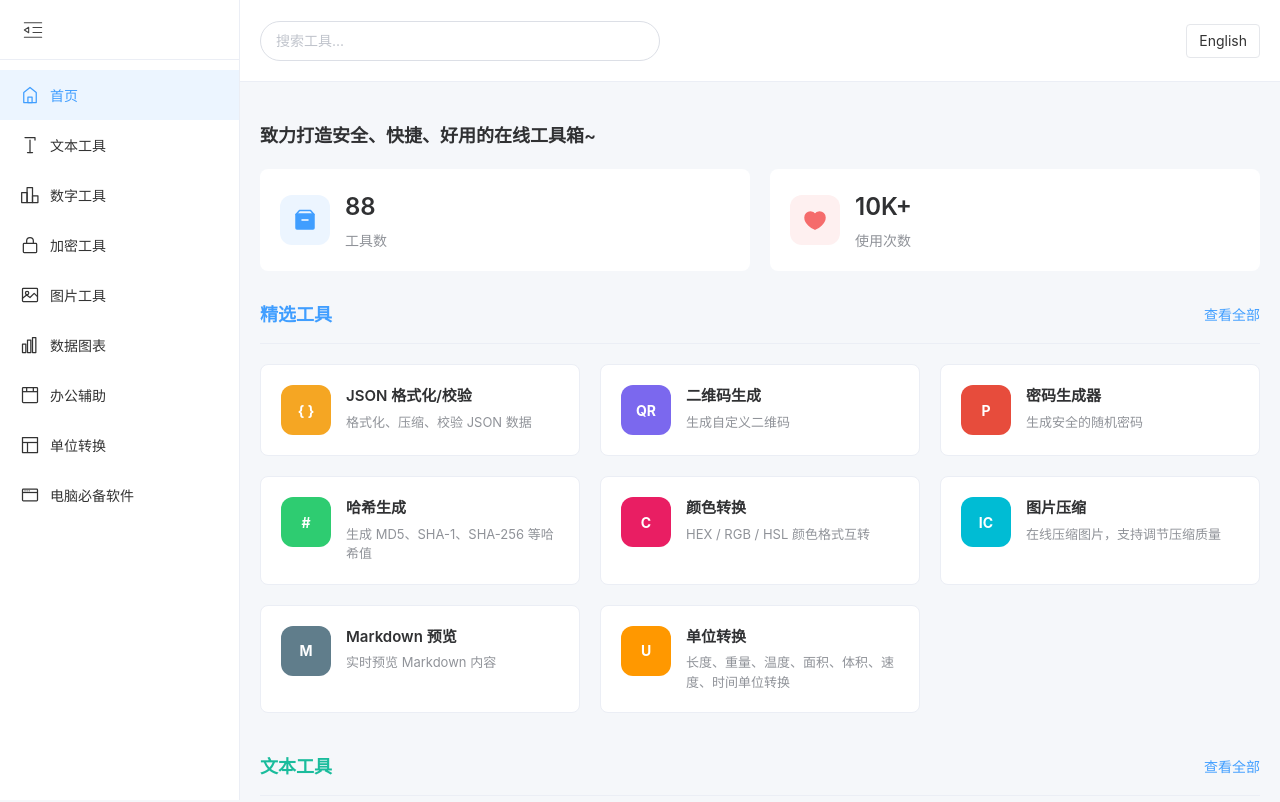
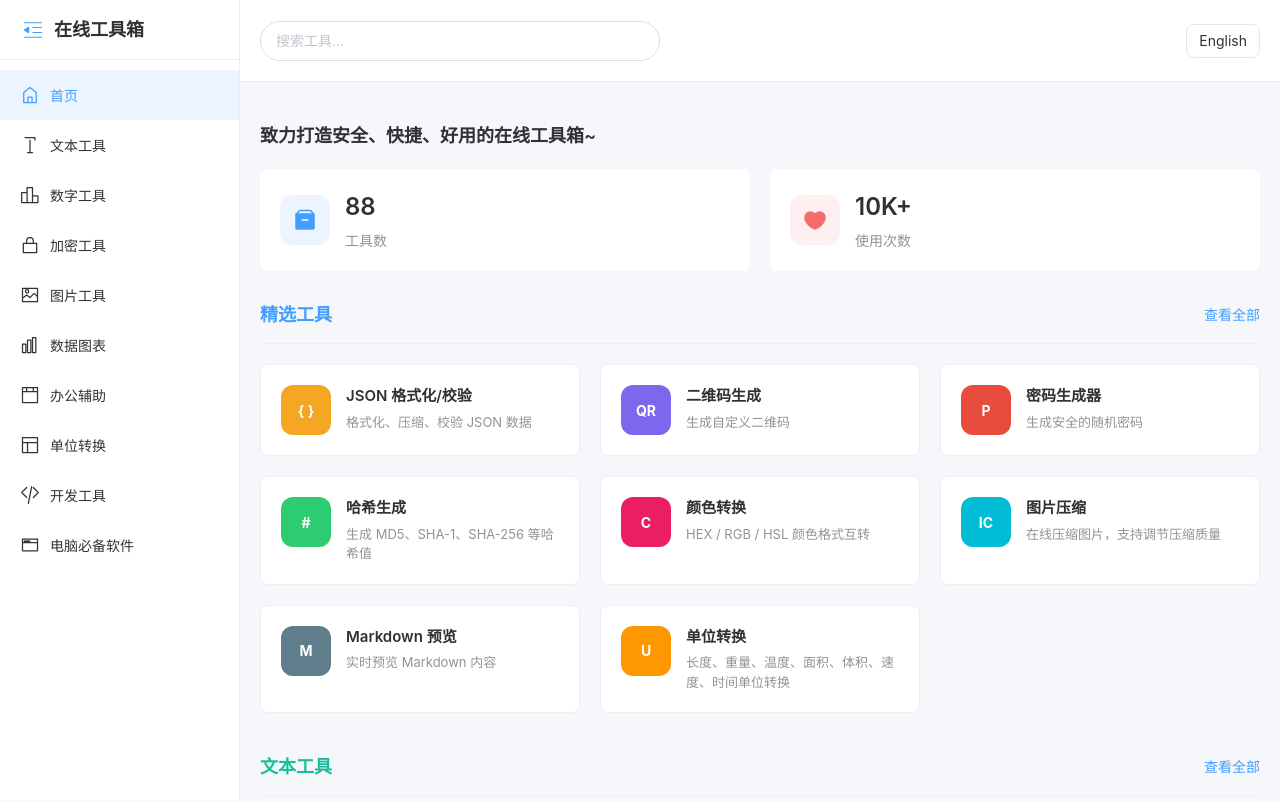
Before and after one commit to stevenzhou111/tobox22, a React (Vite) app: page / in a window 1280 px wide. Shown: the top 802 px of the page. Built offline with nearby package versions, Linux system fonts and the light colour scheme.

Commit message:
fix: add mobile hamburger menu, fix sidebar navigation, add Dev Tools category

```diff
--- a/src/components/Layout.tsx
+++ b/src/components/Layout.tsx
@@ -41,6 +41,20 @@ const allTools = [
   { path: '/barchart', label: '柱状图' },
   { path: '/piechart', label: '饼图' },
   { path: '/linechart', label: '折线图' },
+  { path: '/software', label: '电脑必备软件' },
+]
+
+const navItems = [
+  { path: '/', labelKey: 'nav.home', icon: 'M9 18V42H39V18L24 6L9 18Z M19 29V42H29V29H19Z M9 42H39' },
+  { path: '/category/text', labelKey: 'nav.text', icon: 'M12 6H36V12 M24 12V42 M18 42H30' },
+  { path: '/category/number', labelKey: 'nav.number', icon: 'M17 18H4V42H17V18Z M30 6H17V42H30V6Z M43 26H30V42H43V26Z' },
+  { path: '/category/encrypt', labelKey: 'nav.encrypt', icon: 'M8 20V42H40V20H8Z M16 20V14C16 9.6 19.6 6 24 6C28.4 6 32 9.6 32 14V20' },
+  { path: '/category/image', labelKey: 'nav.image', icon: 'M6 8H42V40H6V8Z M17 19C19.2 19 21 17.2 21 15S19.2 11 17 11 13 12.8 13 15 14.8 19 17 19Z M6 32L16 24L24 30L34 20L42 28' },
+  { path: '/category/chart', labelKey: 'nav.chart', icon: 'M6 42V22H14V42H6Z M18 42V12H26V42H18Z M30 42V6H38V42H30Z' },
+  { path: '/category/office', labelKey: 'nav.office', icon: 'M6 6H42V42H6V6Z M6 16H42 M16 6V16 M32 6V16' },
+  { path: '/category/unit', labelKey: 'nav.unit', icon: 'M6 6H42V42H6V6Z M6 18H42 M18 18V42' },
+  { path: '/category/dev', labelKey: 'nav.dev', icon: 'M16 6L4 18L16 30 M32 6L44 18L32 30 M28 4L20 44' },
+  { path: '/category/software', labelKey: 'nav.software', icon: 'M6 10H42V38H6V10Z M6 18H42 M12 14A1.5 1.5 0 1 0 12 17A1.5 1.5 0 1 0 12 14Z M17 14A1.5 1.5 0 1 0 17 17A1.5 1.5 0 1 0 17 14Z M22 14A1.5 1.5 0 1 0 22 17A1.5 1.5 0 1 0 22 14Z' },
 ]
 
 export default function Layout() {
@@ -66,6 +80,7 @@ export default function Layout() {
     navigate(path)
     setSearchQuery('')
     setSearchResults([])
+    setSidebarOpen(false)
   }
 
   const toggleLang = () => {
@@ -79,97 +94,33 @@ export default function Layout() {
       {/* Sidebar */}
       <aside className={`sidebar ${sidebarOpen ? 'open' : ''}`}>
         <div className="sidebar-logo">
-          <svg viewBox="0 0 48 48" fill="none" width="26" height="26">
-            <path d="M8 10.5H40" stroke="#444" strokeWidth="2" strokeLinecap="round" strokeLinejoin="round"/>
-            <path d="M24 19.5H40" stroke="#444" strokeWidth="2" strokeLinecap="round" strokeLinejoin="round"/>
-            <path d="M24 28.5H40" stroke="#444" strokeWidth="2" strokeLinecap="round" strokeLinejoin="round"/>
-            <path d="M8 37.5H40" stroke="#444" strokeWidth="2" strokeLinecap="round" strokeLinejoin="round"/>
-            <path d="M16 19L8 24L16 29V19Z" fill="none" stroke="#444" strokeWidth="2" strokeLinejoin="round"/>
-          </svg>
+          <NavLink to="/" className="flex items-center gap-2" onClick={() => setSidebarOpen(false)}>
+            <svg viewBox="0 0 48 48" fill="none" width="26" height="26">
+              <path d="M8 10.5H40" stroke="#409eff" strokeWidth="2" strokeLinecap="round" strokeLinejoin="round"/>
+              <path d="M24 19.5H40" stroke="#409eff" strokeWidth="2" strokeLinecap="round" strokeLinejoin="round"/>
+              <path d="M24 28.5H40" stroke="#409eff" strokeWidth="2" strokeLinecap="round" strokeLinejoin="round"/>
+              <path d="M8 37.5H40" stroke="#409eff" strokeWidth="2" strokeLinecap="round" strokeLinejoin="round"/>
+              <path d="M16 19L8 24L16 29V19Z" fill="#409eff" stroke="#409eff" strokeWidth="2" strokeLinejoin="round"/>
+            </svg>
+            <span className="font-bold text-[#303133] text-lg hidden sm:block">{t('title')}</span>
+          </NavLink>
         </div>
 
         <nav className="sidebar-menu">
-          <NavLink to="/" end className={({ isActive }) => `menu-item ${isActive ? 'active' : ''}`}>
-            <svg viewBox="0 0 48 48" fill="none" width="20" height="20">
-              <path d="M9 18V42H39V18L24 6L9 18Z" fill="none" stroke="currentColor" strokeWidth="3" strokeLinecap="round" strokeLinejoin="round"/>
-              <path d="M19 29V42H29V29H19Z" fill="none" stroke="currentColor" strokeWidth="3" strokeLinejoin="round"/>
-            </svg>
-            <span>{t('nav.home')}</span>
-          </NavLink>
-
-          <NavLink to="/category/text" className={({ isActive }) => `menu-item ${isActive ? 'active' : ''}`}>
-            <svg viewBox="0 0 48 48" fill="none" width="20" height="20">
-              <path d="M12 6H36V12" stroke="currentColor" strokeWidth="3" strokeLinecap="round" strokeLinejoin="round"/>
-              <path d="M24 12V42" stroke="currentColor" strokeWidth="3" strokeLinecap="round"/>
-              <path d="M18 42H30" stroke="currentColor" strokeWidth="3" strokeLinecap="round"/>
-            </svg>
-            <span>{t('nav.text')}</span>
-          </NavLink>
-
-          <NavLink to="/category/number" className={({ isActive }) => `menu-item ${isActive ? 'active' : ''}`}>
-            <svg viewBox="0 0 48 48" fill="none" width="20" height="20">
-              <path d="M17 18H4V42H17V18Z" stroke="currentColor" strokeWidth="3" strokeLinecap="round" strokeLinejoin="round"/>
-              <path d="M30 6H17V42H30V6Z" stroke="currentColor" strokeWidth="3" strokeLinejoin="round"/>
-              <path d="M43 26H30V42H43V26Z" stroke="currentColor" strokeWidth="3" strokeLinecap="round" strokeLinejoin="round"/>
-            </svg>
-            <span>{t('nav.number')}</span>
-          </NavLink>
-
-          <NavLink to="/category/encrypt" className={({ isActive }) => `menu-item ${isActive ? 'active' : ''}`}>
-            <svg viewBox="0 0 48 48" fill="none" width="20" height="20">
-              <rect x="8" y="20" width="32" height="22" rx="2" stroke="currentColor" strokeWidth="3" strokeLinejoin="round"/>
-              <path d="M16 20V14C16 9.58172 19.5817 6 24 6C28.4183 6 32 9.58172 32 14V20" stroke="currentColor" strokeWidth="3" strokeLinecap="round"/>
-            </svg>
-            <span>{t('nav.encrypt')}</span>
-          </NavLink>
-
-          <NavLink to="/category/image" className={({ isActive }) => `menu-item ${isActive ? 'active' : ''}`}>
-            <svg viewBox="0 0 48 48" fill="none" width="20" height="20">
-              <rect x="6" y="8" width="36" height="32" rx="2" stroke="currentColor" strokeWidth="3" strokeLinejoin="round"/>
-              <circle cx="17" cy="19" r="4" stroke="currentColor" strokeWidth="3"/>
-              <path d="M6 32L16 24L24 30L34 20L42 28" stroke="currentColor" strokeWidth="3" strokeLinecap="round" strokeLinejoin="round"/>
-            </svg>
-            <span>{t('nav.image')}</span>
-          </NavLink>
-
-          <NavLink to="/category/chart" className={({ isActive }) => `menu-item ${isActive ? 'active' : ''}`}>
-            <svg viewBox="0 0 48 48" fill="none" width="20" height="20">
-              <path d="M6 42V22H14V42H6Z" stroke="currentColor" strokeWidth="3" strokeLinecap="round" strokeLinejoin="round"/>
-              <path d="M18 42V12H26V42H18Z" stroke="currentColor" strokeWidth="3" strokeLinecap="round" strokeLinejoin="round"/>
-              <path d="M30 42V6H38V42H30Z" stroke="currentColor" strokeWidth="3" strokeLinecap="round" strokeLinejoin="round"/>
-            </svg>
-            <span>{t('nav.chart')}</span>
-          </NavLink>
-
-          <NavLink to="/category/office" className={({ isActive }) => `menu-item ${isActive ? 'active' : ''}`}>
-            <svg viewBox="0 0 48 48" fill="none" width="20" height="20">
-              <rect x="6" y="6" width="36" height="36" rx="2" stroke="currentColor" strokeWidth="3"/>
-              <path d="M6 16H42" stroke="currentColor" strokeWidth="3"/>
-              <path d="M16 6V16" stroke="currentColor" strokeWidth="3"/>
-              <path d="M32 6V16" stroke="currentColor" strokeWidth="3"/>
-            </svg>
-            <span>{t('nav.office')}</span>
-          </NavLink>
-
-          <NavLink to="/category/unit" className={({ isActive }) => `menu-item ${isActive ? 'active' : ''}`}>
-            <svg viewBox="0 0 48 48" fill="none" width="20" height="20">
-              <path d="M6 6H42V42H6V6Z" stroke="currentColor" strokeWidth="3" strokeLinejoin="round"/>
-              <path d="M6 18H42" stroke="currentColor" strokeWidth="3"/>
-              <path d="M18 18V42" stroke="currentColor" strokeWidth="3"/>
-            </svg>
-            <span>{t('nav.unit')}</span>
-          </NavLink>
-
-          <NavLink to="/category/software" className={({ isActive }) => `menu-item ${isActive ? 'active' : ''}`}>
-            <svg viewBox="0 0 48 48" fill="none" width="20" height="20">
-              <rect x="6" y="10" width="36" height="28" rx="2" stroke="currentColor" strokeWidth="3"/>
-              <path d="M6 18H42" stroke="currentColor" strokeWidth="3"/>
-              <circle cx="12" cy="14" r="1.5" fill="currentColor"/>
-              <circle cx="17" cy="14" r="1.5" fill="currentColor"/>
-              <circle cx="22" cy="14" r="1.5" fill="currentColor"/>
-            </svg>
-            <span>{t('nav.software')}</span>
-          </NavLink>
+          {navItems.map((item) => (
+            <NavLink
+              key={item.path}
+              to={item.path}
+              end={item.path === '/'}
+              className={({ isActive }) => `menu-item ${isActive ? 'active' : ''}`}
+              onClick={() => setSidebarOpen(false)}
+            >
+              <svg viewBox="0 0 48 48" fill="none" width="20" height="20">
+                <path d={item.icon} stroke="currentColor" strokeWidth="3" strokeLinecap="round" strokeLinejoin="round"/>
+              </svg>
+              <span>{t(item.labelKey)}</span>
+            </NavLink>
+          ))}
         </nav>
       </aside>
 
@@ -177,6 +128,27 @@ export default function Layout() {
       <div className="main-wrapper">
         {/* Header */}
         <header className="main-header">
+          {/* Mobile menu button */}
+          <button
+            className="lg:hidden p-2 mr-2 rounded-lg hover:bg-gray-100"
+            onClick={() => setSidebarOpen(!sidebarOpen)}
+          >
+            <svg width="24" height="24" viewBox="0 0 24 24" fill="none" stroke="currentColor" strokeWidth="2" strokeLinecap="round" strokeLinejoin="round">
+              {sidebarOpen ? (
+                <>
+                  <line x1="18" y1="6" x2="6" y2="18"/>
+                  <line x1="6" y1="6" x2="18" y2="18"/>
+                </>
+              ) : (
+                <>
+                  <line x1="3" y1="12" x2="21" y2="12"/>
+                  <line x1="3" y1="6" x2="21" y2="6"/>
+                  <line x1="3" y1="18" x2="21" y2="18"/>
+                </>
+              )}
+            </svg>
+          </button>
+
           <div className="header-left">
             <div className="search-box" style={{ position: 'relative' }}>
               <input
@@ -192,22 +164,23 @@ export default function Layout() {
                   left: 0,
                   right: 0,
                   background: '#fff',
-                  borderRadius: '4px',
-                  boxShadow: '0 2px 12px rgba(0,0,0,0.1)',
+                  borderRadius: '8px',
+                  boxShadow: '0 4px 20px rgba(0,0,0,0.12)',
                   maxHeight: '300px',
                   overflowY: 'auto',
                   zIndex: 1000,
-                  marginTop: '5px',
+                  marginTop: '8px',
                 }}>
                   {searchResults.map((tool) => (
                     <div
                       key={tool.path}
                       onClick={() => handleSelectTool(tool.path)}
                       style={{
-                        padding: '10px 15px',
+                        padding: '12px 16px',
                         cursor: 'pointer',
                         fontSize: '14px',
-                        borderBottom: '1px solid #ebeef5',
+                        borderBottom: '1px solid #f5f7fa',
+                        transition: 'background 0.2s',
                       }}
                       onMouseEnter={(e) => (e.currentTarget.style.background = '#f5f7fa')}
                       onMouseLeave={(e) => (e.currentTarget.style.background = '#fff')}
@@ -221,7 +194,7 @@ export default function Layout() {
           </div>
 
           <div className="header-right">
-            <button onClick={toggleLang} className="px-3 py-1.5 text-sm border border-gray-200 rounded hover:bg-gray-50">
+            <button onClick={toggleLang} className="px-3 py-1.5 text-sm border border-gray-200 rounded-lg hover:bg-gray-50 transition-colors">
               {t('switchLang')}
             </button>
           </div>
@@ -235,7 +208,10 @@ export default function Layout() {
 
       {/* Mobile overlay */}
       {sidebarOpen && (
-        <div className="fixed inset-0 bg-black/50 z-90 lg:hidden" onClick={() => setSidebarOpen(false)} />
+        <div
+          className="fixed inset-0 bg-black/50 z-40 lg:hidden transition-opacity"
+          onClick={() => setSidebarOpen(false)}
+        />
       )}
     </div>
   )
--- a/src/i18n/en.ts
+++ b/src/i18n/en.ts
@@ -24,6 +24,7 @@ export default {
     chart: 'Charts',
     office: 'Office Tools',
     unit: 'Unit Converter',
+    dev: 'Dev Tools',
     software: 'Essential Software',
     search: 'Search tools...',
   },
--- a/src/i18n/zh.ts
+++ b/src/i18n/zh.ts
@@ -24,6 +24,7 @@ export default {
     chart: '数据图表',
     office: '办公辅助',
     unit: '单位转换',
+    dev: '开发工具',
     software: '电脑必备软件',
     search: '搜索工具...',
   },
```
